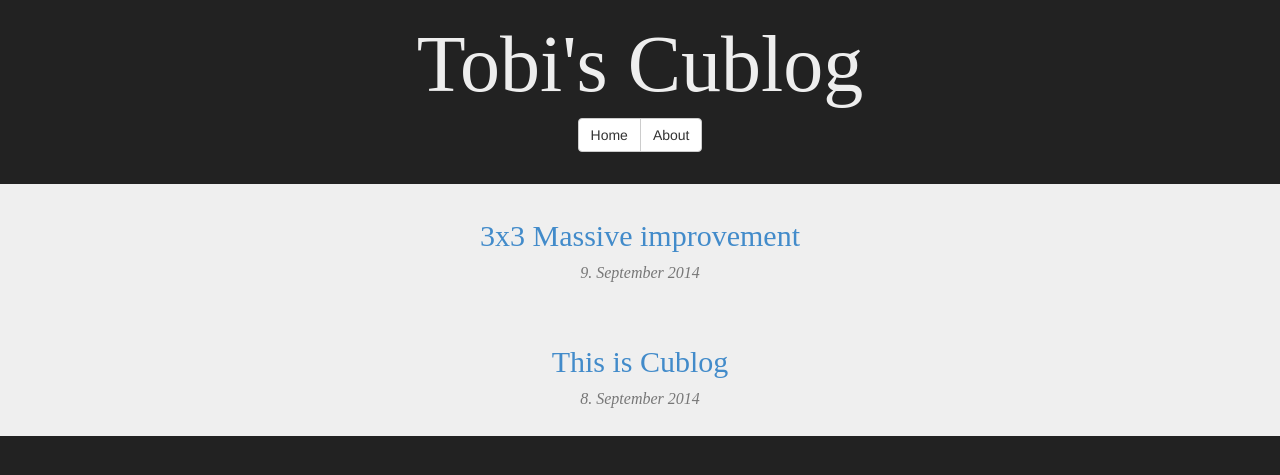
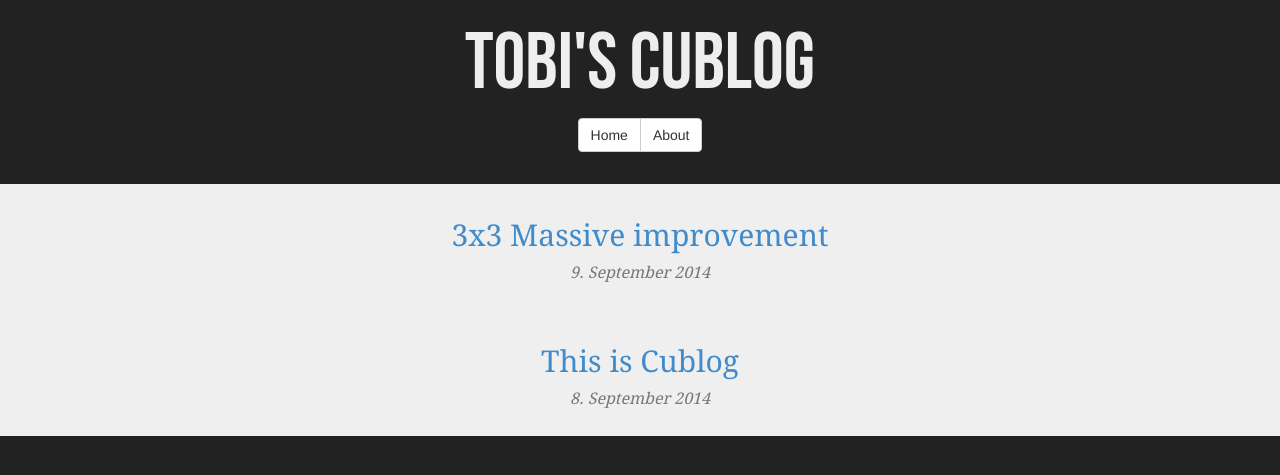
Before and after one commit to tobipch/Cublog, a Jekyll site: the page built from index.html, in a window 1280 px wide. Shown: the top 475 px of the page. Built offline with Jekyll 4.4.1, drawn with Linux system fonts in a browser that asks for light colours; some web fonts are replaced.

Commit message:
Try to make the linking working

```diff
--- a/_includes/header.html
+++ b/_includes/header.html
@@ -2,8 +2,8 @@
     <h1>Tobi's Cublog</h1>
     <div class="text-center">
         <div class="btn-group">
-            <a href="/{{site.baseurl}}/index.html" class="btn btn-default">Home</a>
-            <a href="/{{site.baseurl}}/about" class="btn btn-default">About</a>
+            <a href="/Cublog/index.html" class="btn btn-default">Home</a>
+            <a href="/Cublog/about" class="btn btn-default">About</a>
         </div>
     </div>
 </header>
--- a/_layouts/post.html
+++ b/_layouts/post.html
@@ -6,9 +6,9 @@
   <article class="post-content">
     <div class="text-center">
         <div class="contentText">
-            <a href="/{{site.baseurl}}/index.html"><span class="backlink">&larr;</span></a>
+            <a href="/Cublog/index.html"><span class="backlink">&larr;</span></a>
             <div class="text-center clearLeft">
-                <img src="/{{site.baseurl}}/assets/images/{{page.puzzleType}}.jpg">
+                <img src="/Cublog/assets/images/{{page.puzzleType}}.jpg">
             </div>
             <h1>{{page.title}}</h1>
             <p class="postDate"><i>({{page.date | date: "%-d. %B %Y"}})</i></p>
--- a/css/main.css
+++ b/css/main.css
@@ -1,11 +1,11 @@
 @font-face {
     font-family: BebasNeue;
-    src:url(/{{site.baseurl}}/assets/fonts/BebasNeue.otf);
+    src:url(/Cublog/assets/fonts/BebasNeue.otf);
 }
 
 @font-face {
     font-family: Droid;
-    src:url(/{{site.baseurl}}/assets/fonts/DroidSerif.ttf);
+    src:url(/Cublog/assets/fonts/DroidSerif.ttf);
 }
 
 body{
--- a/index.html
+++ b/index.html
@@ -7,7 +7,7 @@
         <div class="text-center">
             <div class="post">
                 <div class="text-center"></div>
-                <h2><a href="/{{site.baseurl}}{{post.url}}">{{post.title}}</a></h2><p class="postDate"><i>{{post.date | date: "%-d. %B %Y"}}</i></p>
+                <h2><a href="/Cublog/{{post.url}}">{{post.title}}</a></h2><p class="postDate"><i>{{post.date | date: "%-d. %B %Y"}}</i></p>
             </div>
         </div>
     {% endfor %}
```
